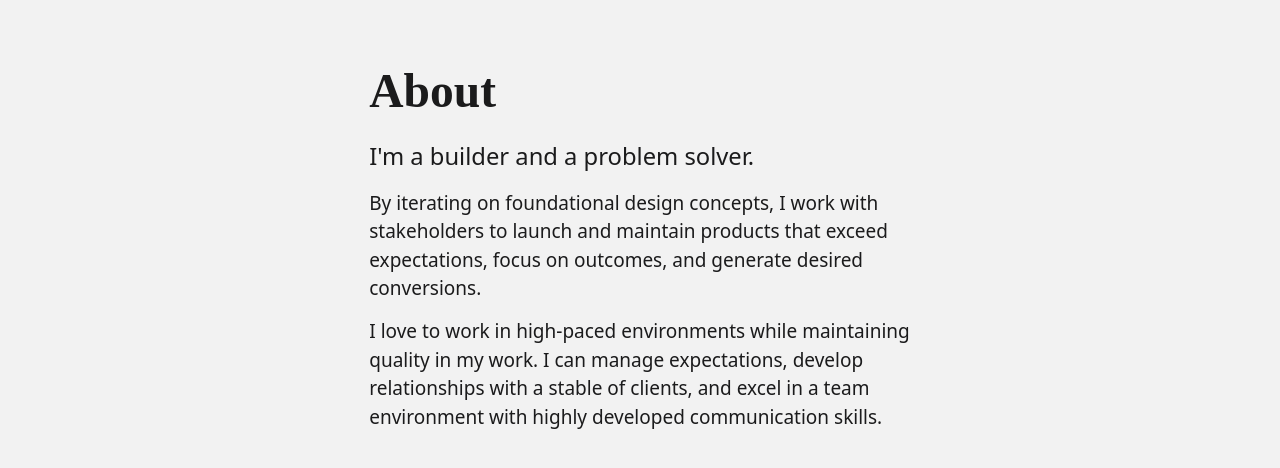
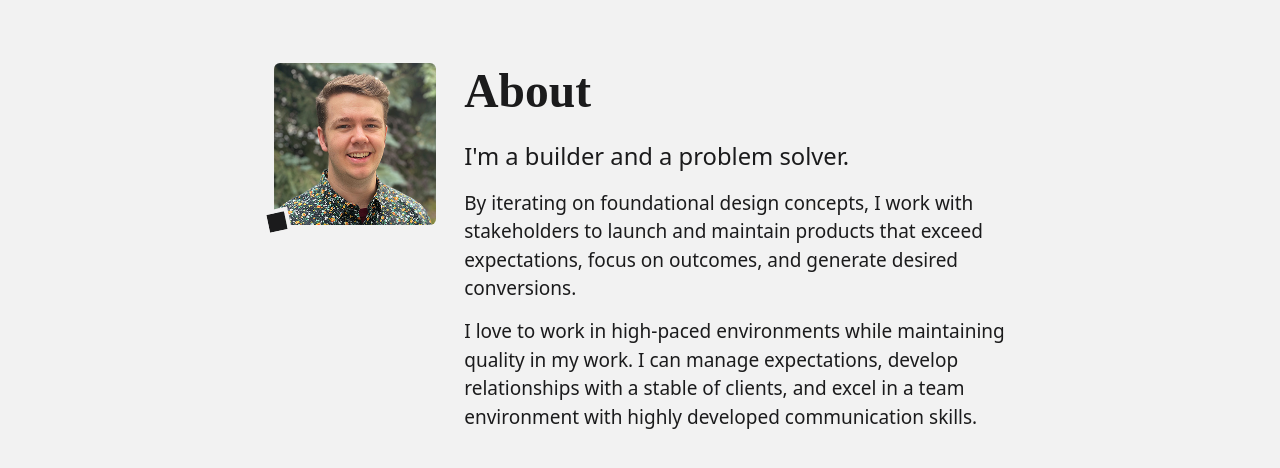
Before and after one commit to McMurtry7/mcmurtry.ca, an Eleventy site: page _src/about/index.njk in a window 1280 px wide. Shown: the part 112-580 px from the top of the page. Built offline with nearby package versions, Linux system fonts and the light colour scheme; Eleventy itself is replaced by a stand-in of ours; files that its build step writes are made by us from their sources.

Commit message:
add new professional headshot

```diff
--- a/_src/about/index.njk
+++ b/_src/about/index.njk
@@ -4,11 +4,11 @@ title: About
 ---
 
 <div class="row justify-content-center">
-  {# <div class="col-lg-2 col-md-4">
+  <div class="col-lg-2 col-md-4">
     <div class="stamp mb-4">
-      <img class="img-fluid" src="https://via.placeholder.com/320" alt="Russell McMurtry">
+      <img class="img-fluid" src="/images/content/about/headshot.jpg" alt="Russell McMurtry Headshot">
     </div>
-  </div> #}
+  </div>
   <div class="col-lg-6 col-md-8">
     <h1 class="brand-serif">About</h1>
     <p class="lead">I'm a builder and a problem solver.</p>
--- a/_src/sass/_utility.scss
+++ b/_src/sass/_utility.scss
@@ -54,6 +54,10 @@ hr.dashed {
 .stamp {
   position: relative;
 
+  img {
+    border-radius: 6px;
+  }
+
   &::after {
     content: '';
     position: absolute;
@@ -63,6 +67,7 @@ hr.dashed {
     width: 18px;
     outline: 4px solid $off-white;
     transform: rotate(-12deg);
+
   }
 }
 
```
Also changed, not shown: _src/images/content/about/headshot.jpg (added).
